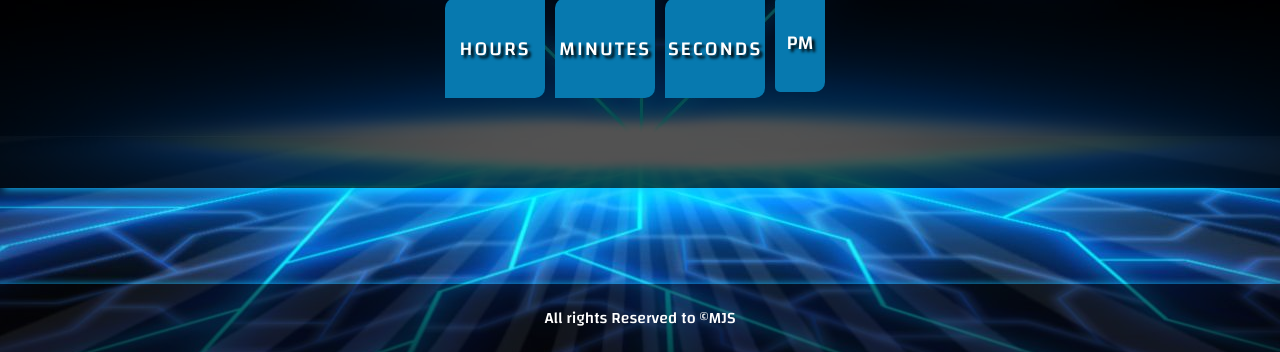
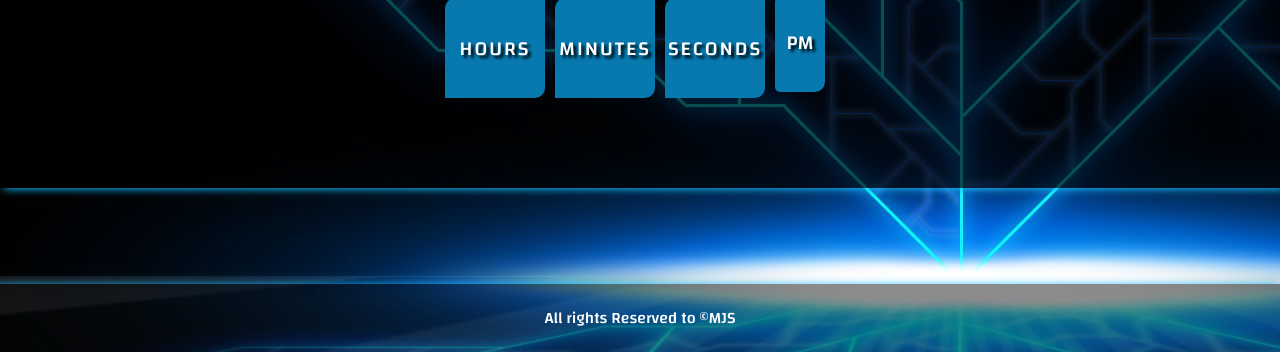
Before and after one commit to Omar-Abd-EL-Aziz/Digital-Clock, a plain HTML site: page index.html in a window 1280 px wide. Shown: the part 448-800 px from the top of the page. Drawn offline with Linux system fonts and the light colour scheme.

Commit message:
fixed the image bug we sorry <3

```diff
--- a/clock.css
+++ b/clock.css
@@ -1,7 +1,7 @@
 @import url('https://fonts.googleapis.com/css2?family=Changa:wght@500&display=swap');
 body {
   font-family: 'Changa', sans-serif;
-  background: url('451964.jpg') no-repeat center center fixed;
+  background: url('451964.jpg');
   margin: 0;
   padding: 0;
   color: #fff;
```
